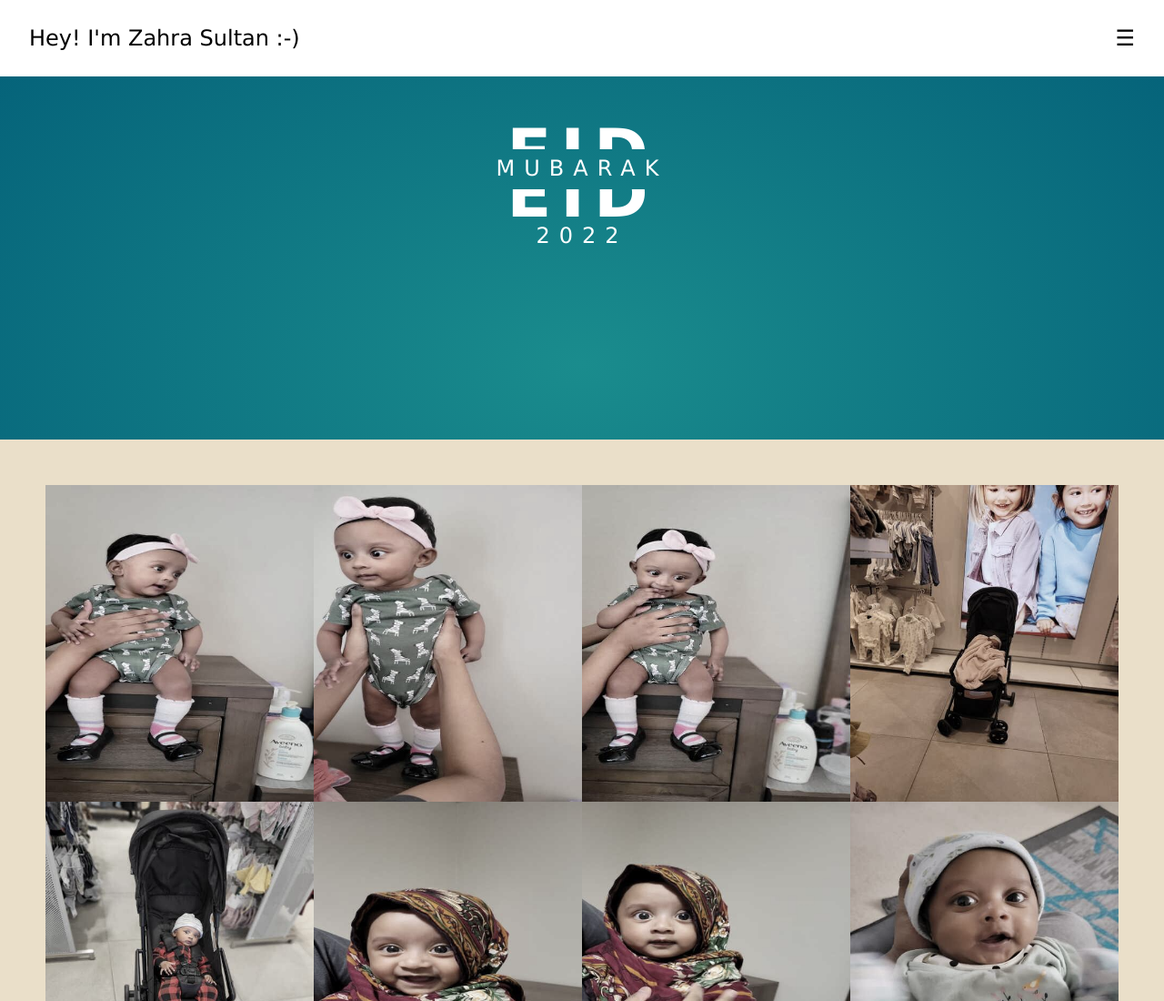
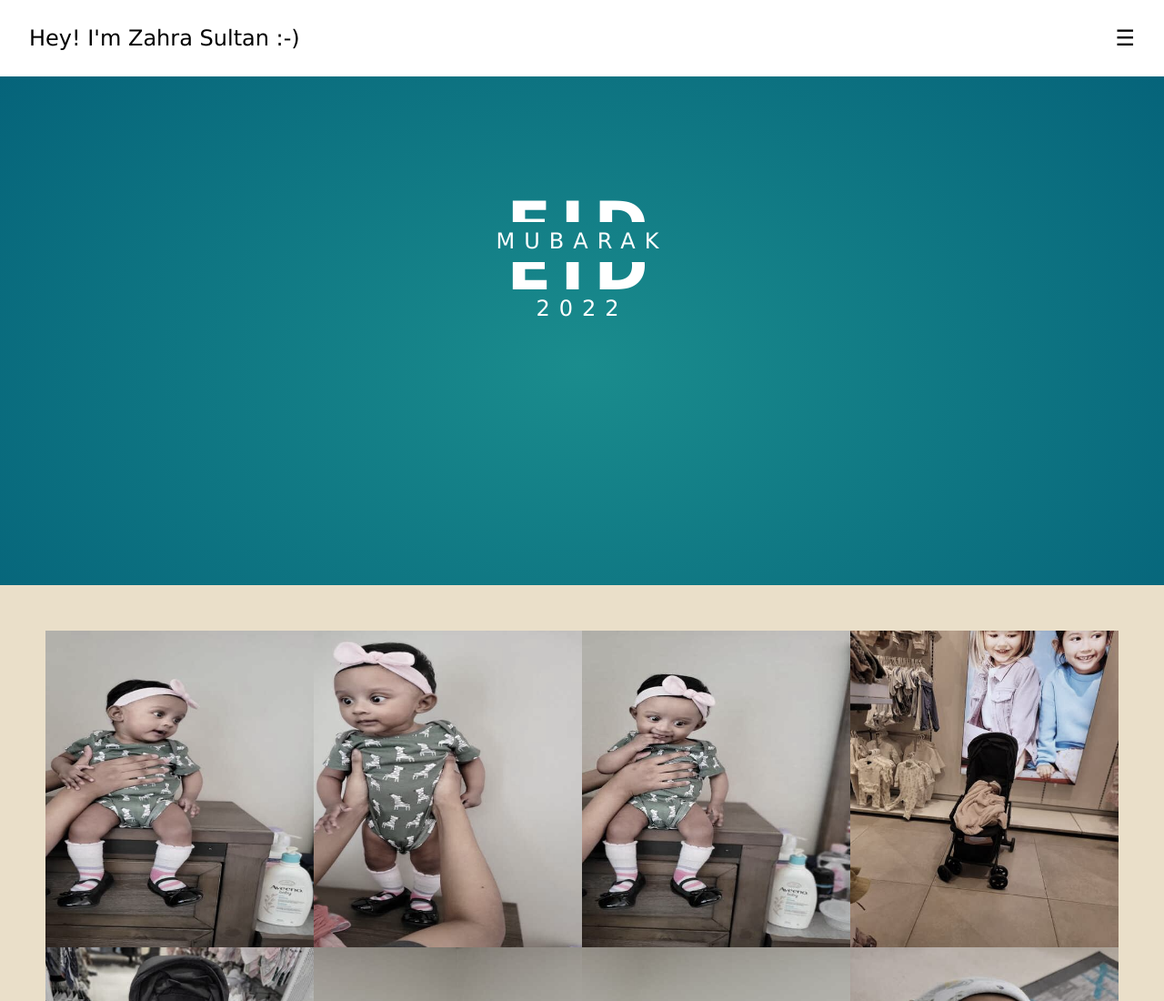
Before and after one commit to faiz990alam/zahara.github.io, a plain HTML site: page index.html in a window 1280 px wide. Shown: the top 1100 px of the page at 91% size. Drawn offline with nearby package versions, Linux system fonts and the light colour scheme.

Commit message:
Update index.html

```diff
--- a/index.html
+++ b/index.html
@@ -26,7 +26,7 @@ strong {
 .container-outer {
   display: table;
   width: 100%;
-  height: 50%;
+  height: 70%;
 }
 .container {
   width: 100%;
```
